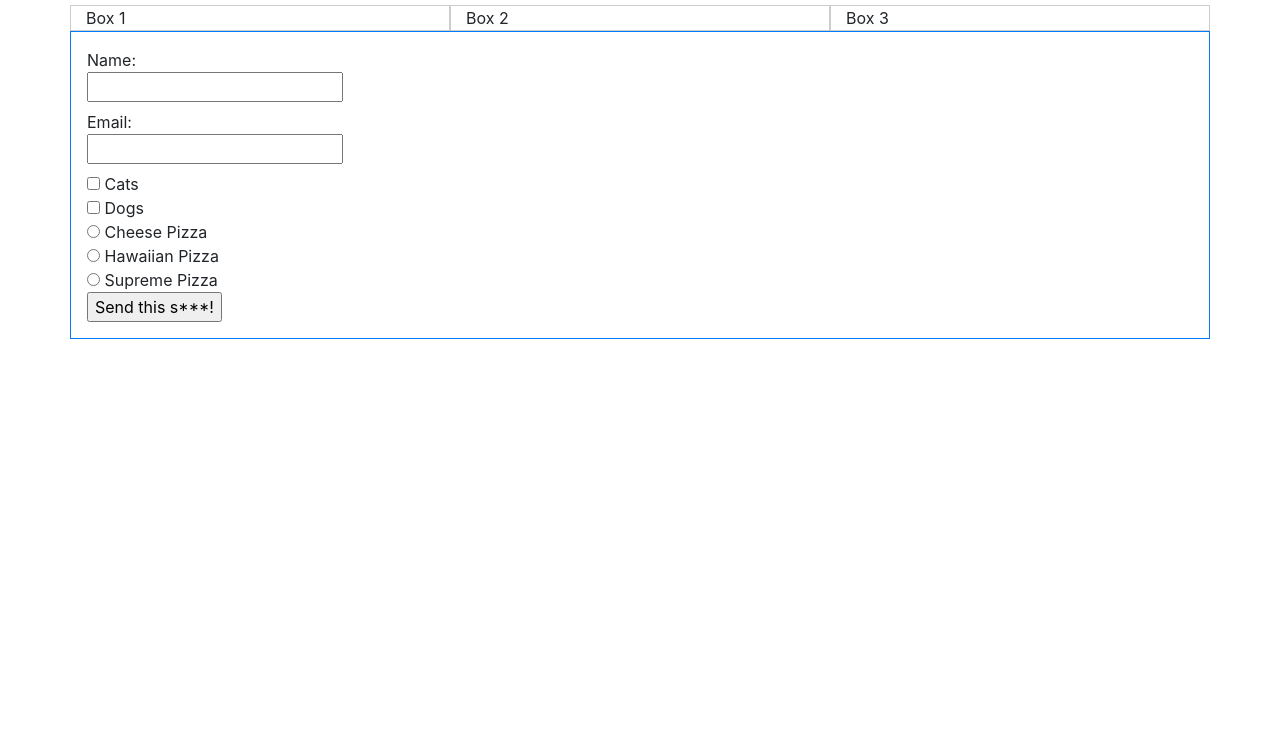
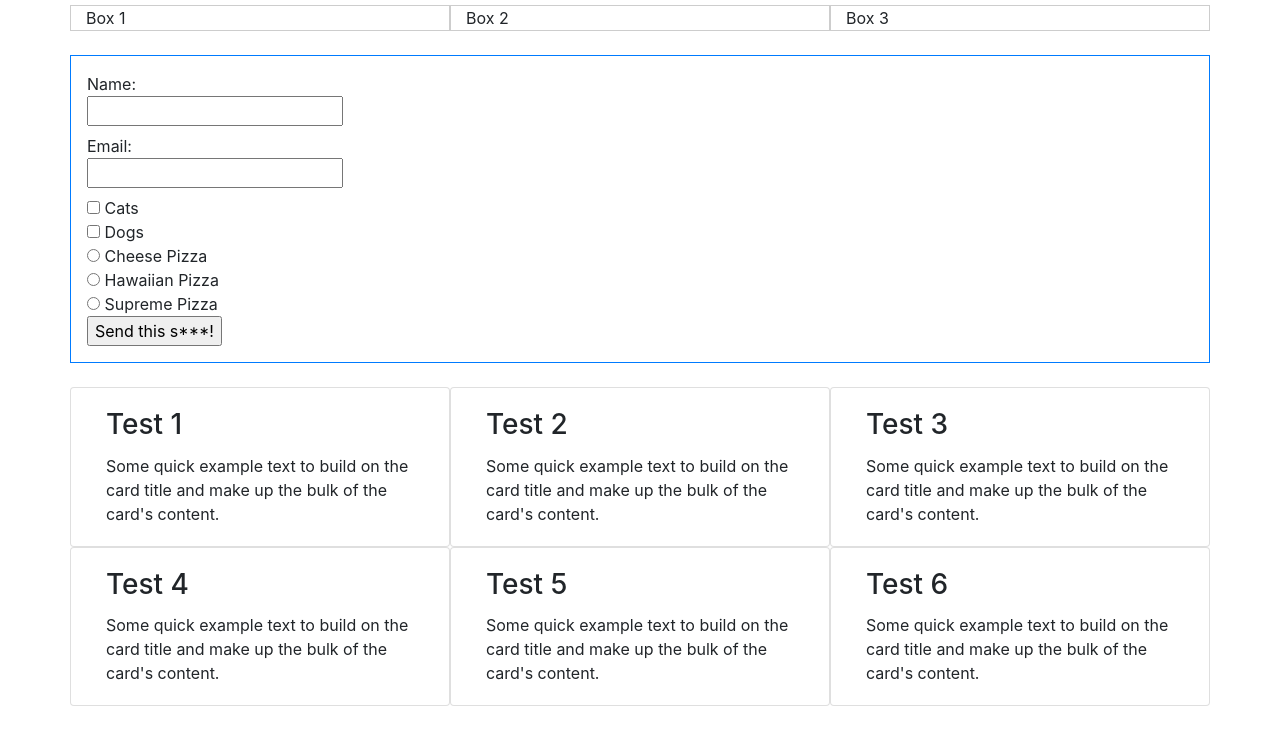
Before and after one commit to jeffhaupt/Bootstrap-4-Drills, a plain HTML site: page index.html in a window 1280 px wide. Shown: the part 51-796 px from the top of the page. Drawn offline with nearby package versions, Linux system fonts and the light colour scheme.

Commit message:
Finished Drills

```diff
--- a/index.html
+++ b/index.html
@@ -21,7 +21,7 @@
         <div class="col">Box 2</div>
         <div class="col">Box 3</div>
       </div>
-      <div class="row">
+      <div class="row my-4">
         <form action="" class="col-12 border border-primary p-3">
           <label for="uName">Name: <br>
             <input type="text" id="uName" name="username">
@@ -39,6 +39,50 @@
           <input type="submit" value="Send this s***!">
         </form>
       </div>
+      <div class="row my-4">
+        <div class="card col-4">
+          <div class="card-body">
+            <h3 class="card-title">Test 1</h3>
+            <p class="card-text">Some quick example text to build on the card title and make up the bulk of the card's content.</p>
+          </div>
+        </div>
+        <!-- end card 1 -->
+        <div class="card col-4">
+          <div class="card-body">
+            <h3 class="card-title">Test 2</h3>
+            <p class="card-text">Some quick example text to build on the card title and make up the bulk of the card's content.</p>
+          </div>
+        </div>
+        <!-- end card 2 -->
+        <div class="card col-4">
+          <div class="card-body">
+            <h3 class="card-title">Test 3</h3>
+            <p class="card-text">Some quick example text to build on the card title and make up the bulk of the card's content.</p>
+          </div>
+        </div>
+        <!-- end card 3 -->
+        <div class="card col-4">
+          <div class="card-body">
+            <h3 class="card-title">Test 4</h3>
+            <p class="card-text">Some quick example text to build on the card title and make up the bulk of the card's content.</p>
+          </div>
+        </div>
+        <!-- end card 4 -->
+        <div class="card col-4">
+          <div class="card-body">
+            <h3 class="card-title">Test 5</h3>
+            <p class="card-text">Some quick example text to build on the card title and make up the bulk of the card's content.</p>
+          </div>
+        </div>
+        <!-- end card 5 -->
+        <div class="card col-4">
+          <div class="card-body">
+            <h3 class="card-title">Test 6</h3>
+            <p class="card-text">Some quick example text to build on the card title and make up the bulk of the card's content.</p>
+          </div>
+        </div>
+        <!-- end card 6 -->
+      </div>
     </div>
 
     <!-- Optional JavaScript -->
```
